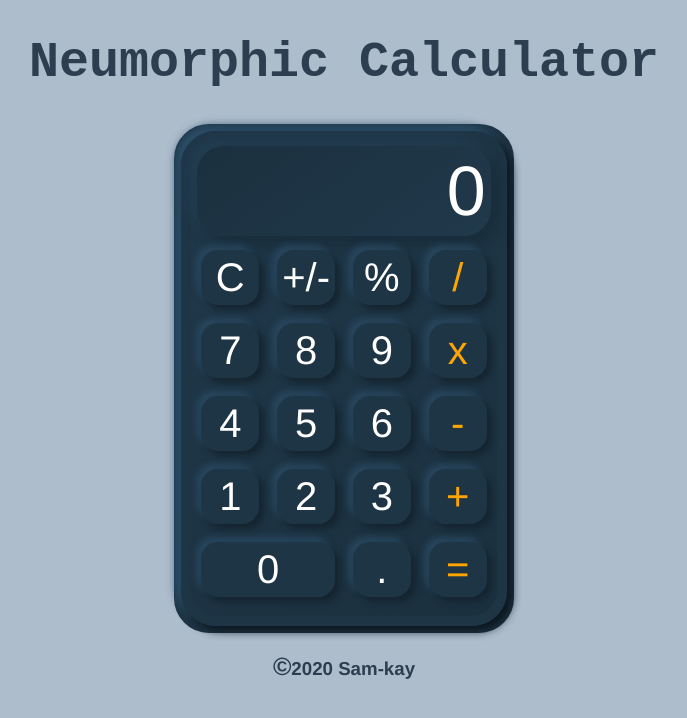
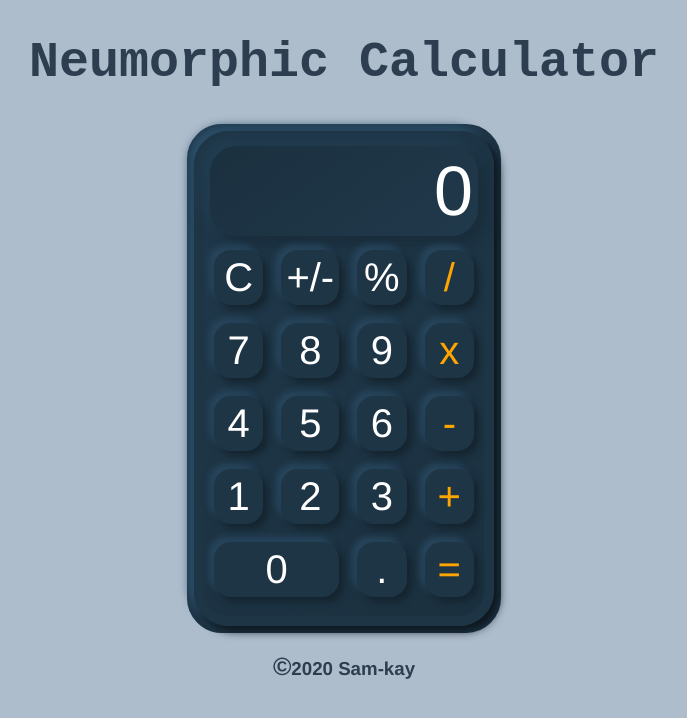
Before and after one commit to Sam-kayode/vue-js-calculator-modified, a Vue app: page / in a window 1280 px wide. Shown: the top 718 px of the page, without its empty margins (296-983 px from the left). Built offline with nearby package versions, Linux system fonts and the light colour scheme.

Commit message:
third commit

```diff
--- a/src/components/calculator.vue
+++ b/src/components/calculator.vue
@@ -128,9 +128,10 @@ export default {
   border-radius: 35px;
   background-color: #1e3546;
   margin: auto;
+  max-width:300px;
 }
 .calculator {
-  max-width: 330px;
+  max-width: 300px;
   display: grid;
   font-size: 40px;
   grid-template-columns: repeat(4, 1fr);
```
